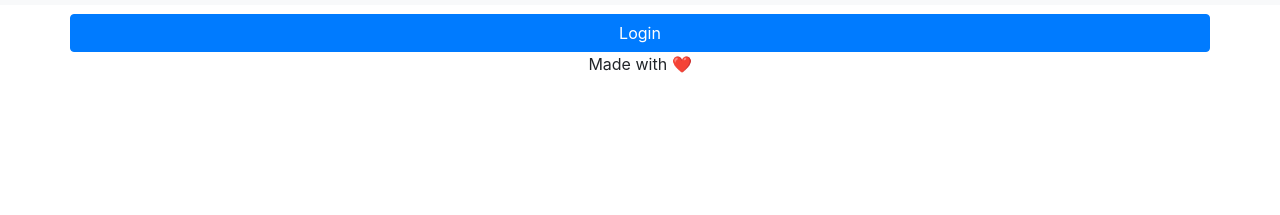
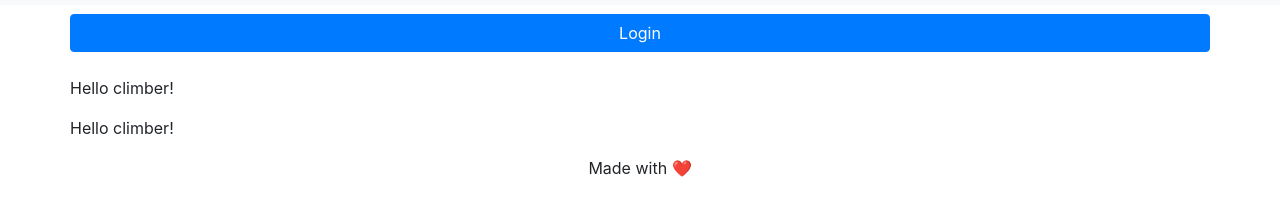
Before and after one commit to madgarlic/gatsby-climbcoach, a Gatsby site: page / in a window 1280 px wide. Shown: the part 51-266 px from the top of the page. Built offline with nearby package versions, Linux system fonts and the light colour scheme; Gatsby itself is replaced by a stand-in of ours; what auth0-js would draw is missing.

Commit message:
Another test

```diff
--- a/src/pages/index.js
+++ b/src/pages/index.js
@@ -20,6 +20,8 @@ const Home = () => {
     <Layout>
       { !isAuthenticated() && <Button variant="primary" onClick={doLogin}>Login</Button>}
       { isAuthenticated() && items }
+      <br/>
+      {items}
     </Layout>
   )
 }
```
